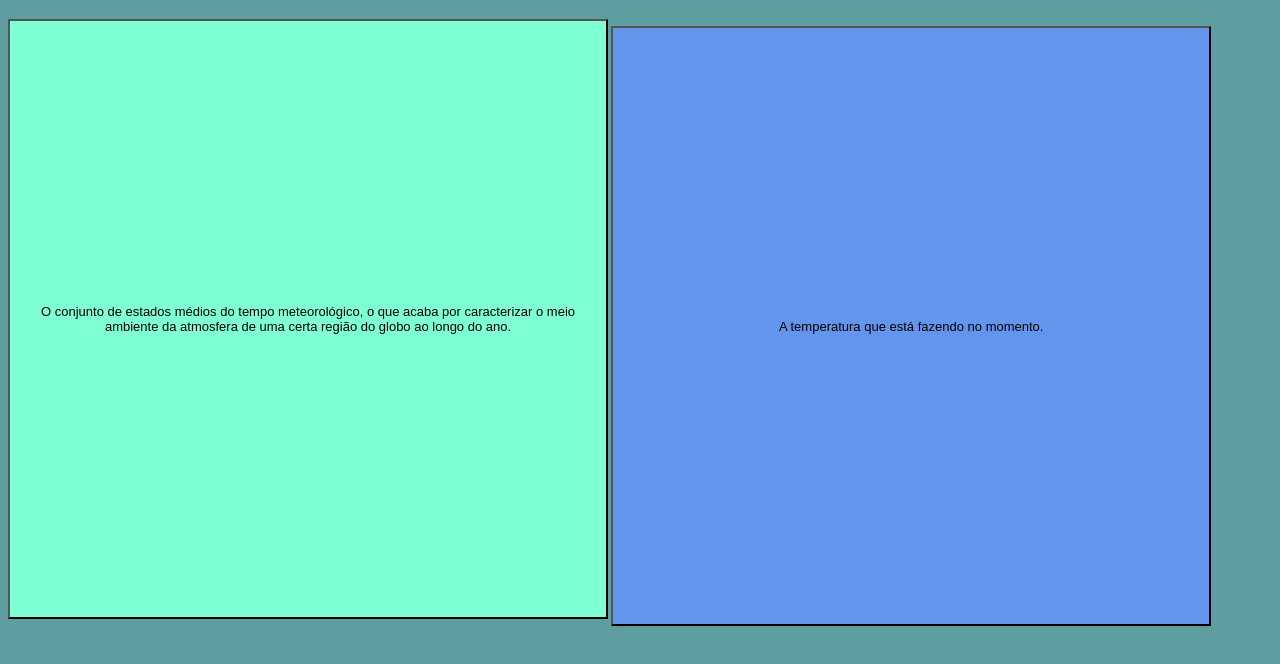
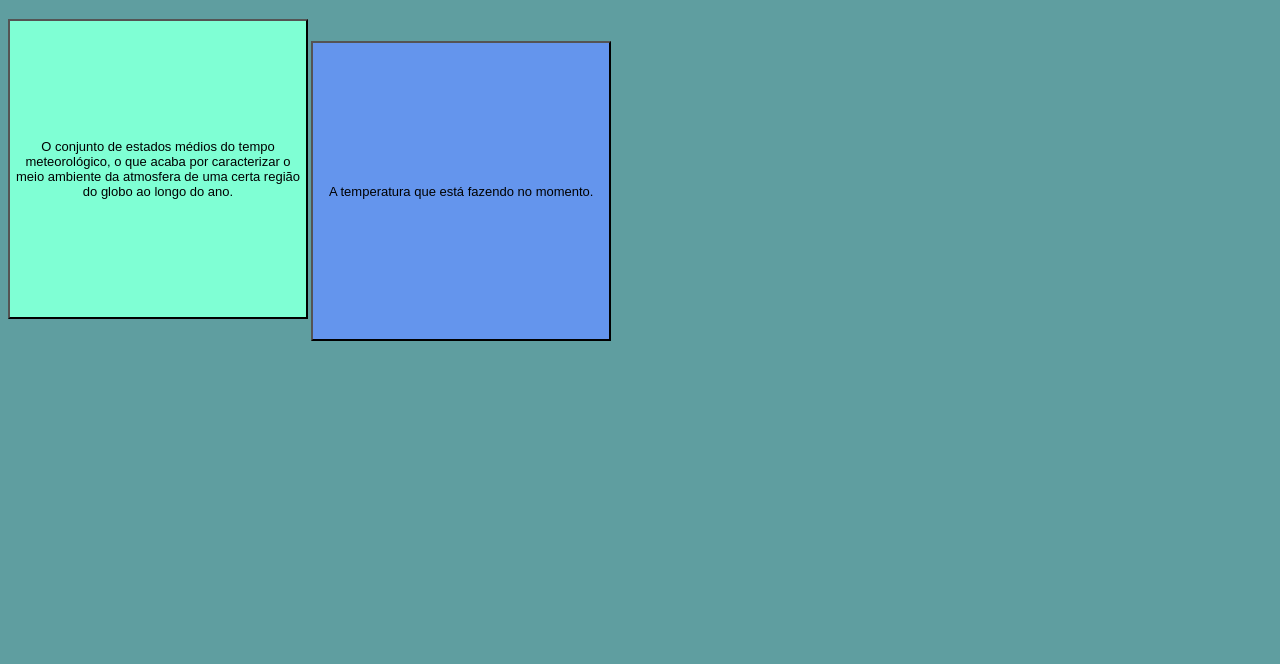
Before and after one commit to luisvitorpg/luisvitorpg-quiz-geografia, a plain HTML site: page index.html in a window 1280 px wide. Shown: the part 64-728 px from the top of the page. Drawn offline with Linux system fonts and the light colour scheme.

Commit message:
corrige css

```diff
--- a/css/style.css
+++ b/css/style.css
@@ -1,14 +1,14 @@
 @import url('https://fonts.googleapis.com/css2?family=Source+Sans+Pro:wght@300&display=swap');
 .resp1 {
-    width: 600px;
-    height: 600px;
+    width: 300px;
+    height: 300px;
     background-color: aquamarine;
     font-size: small;
 }
 
 .resp2 {
-    width: 600px;
-    height: 600px;
+    width: 300px;
+    height: 300px;
     background-color: cornflowerblue;
     font-size: small;
 }
```
